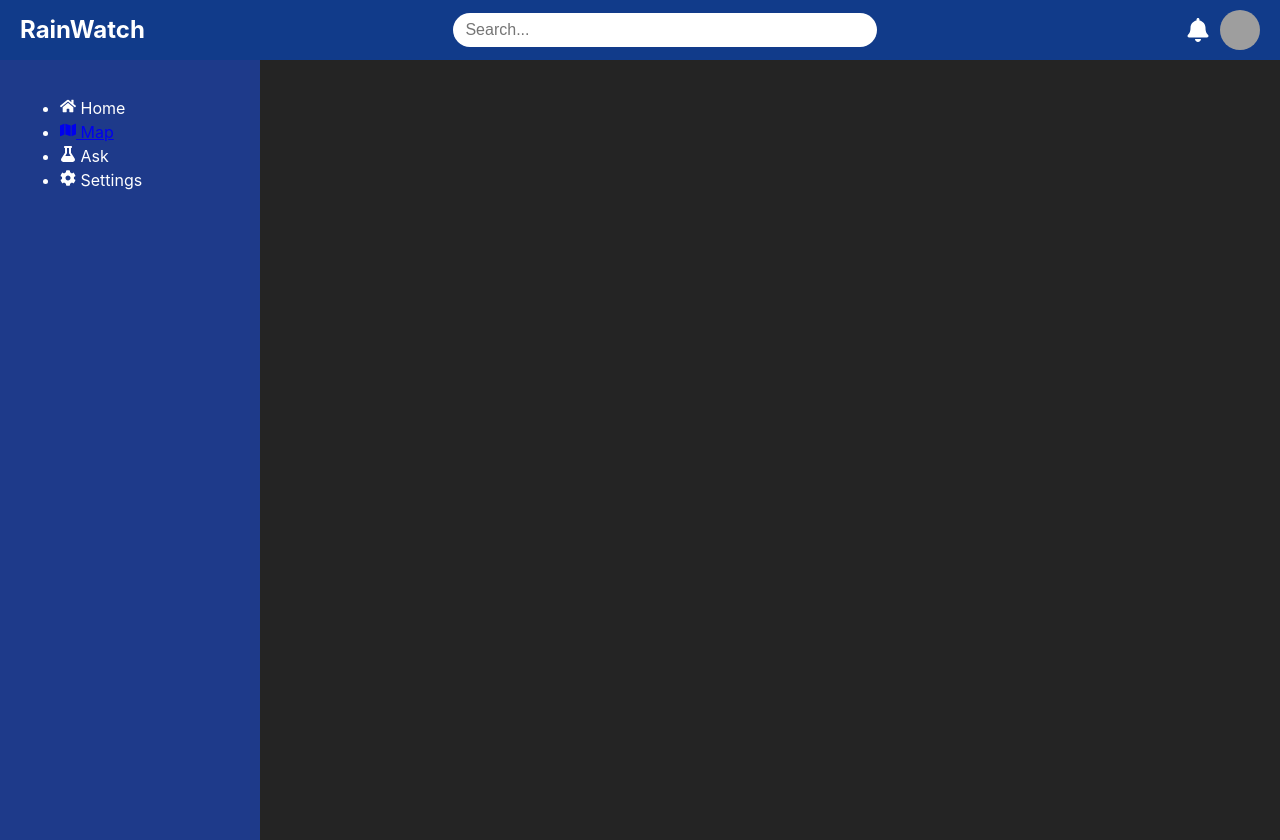
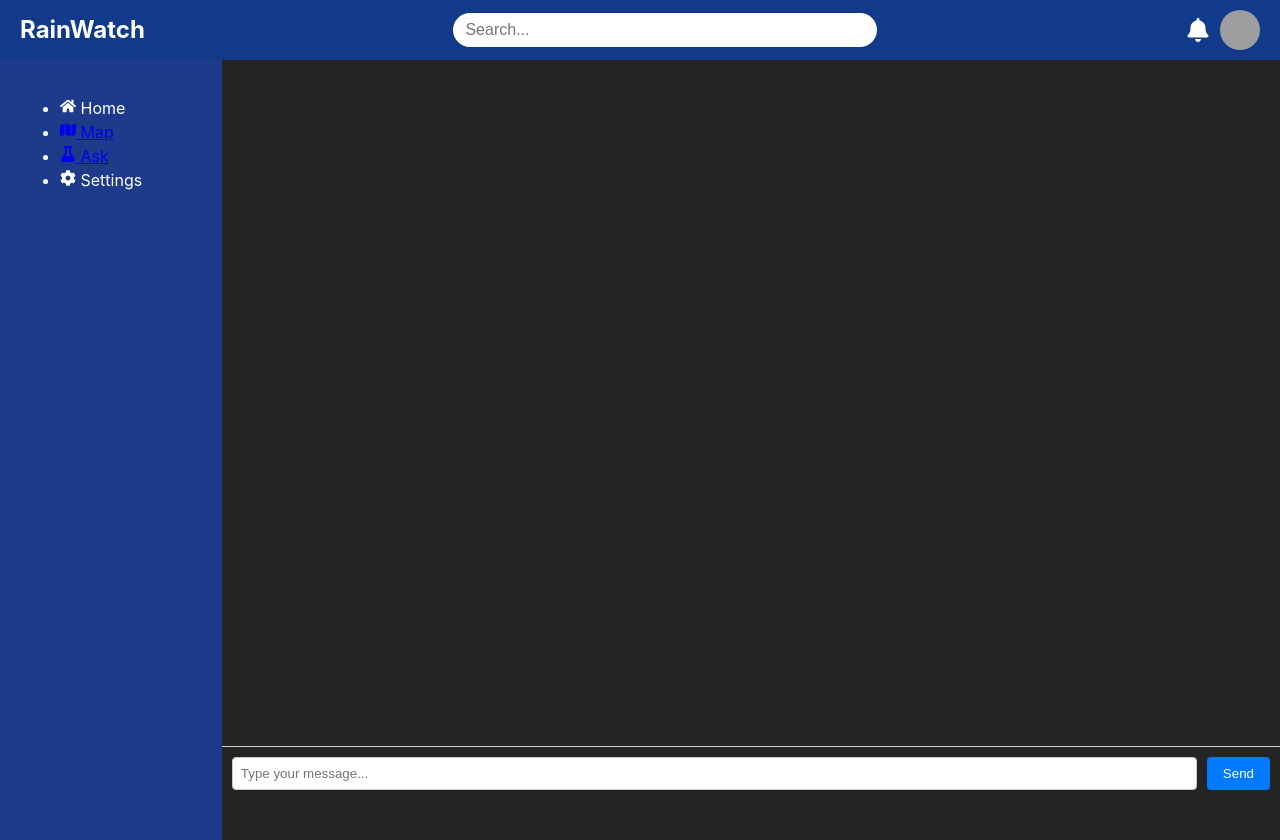
Before and after one commit to karanbhatia26/O-no-_HackSync25, a React (Vite) app in the folder Frontend/rainwatch/: page /chatbot in a window 1280 px wide. Built offline with nearby package versions, Linux system fonts and the light colour scheme; grey boxes are pictures that could not be loaded.

Commit message:
chatbot page

```diff
--- a/Frontend/rainwatch/src/App.jsx
+++ b/Frontend/rainwatch/src/App.jsx
@@ -4,6 +4,7 @@ import Navbar from "./components/Navbar";
 import Sidebar from "./components/Sidebar";
 import Dashboard from "./components/Dashboard";
 import FloodMap from "./components/FloodMap"; // Import FloodMap Component
+import Chatbot from "./components/Chatbot";
 import "./styles.css";
 
 function App() {
@@ -16,6 +17,7 @@ function App() {
           <Routes>
             <Route path="/" element={<Dashboard />} /> {/* Home Page (Dashboard) */}
             <Route path="/floodmap" element={<FloodMap />} /> {/* Flood Map Page */}
+            <Route path="/chatbot" element={<Chatbot />} /> {/* Add Chatbot route */}
           </Routes>
         </div>
       </div>
--- /dev/null
+++ b/Frontend/rainwatch/src/components/Chatbot.jsx
@@ -0,0 +1,61 @@
+import React, { useState } from 'react';
+import '../styles.css'; // Create a Chatbot.css file
+
+function Chatbot() {
+  const [messages, setMessages] = useState([]);
+  const [input, setInput] = useState('');
+
+  const handleInputChange = (e) => {
+    setInput(e.target.value);
+  };
+
+  const handleSendMessage = async () => {
+    if (input.trim() === '') return;
+
+    // Add user message to the chat
+    setMessages([...messages, { text: input, sender: 'user' }]);
+
+    // Clear input
+    setInput('');
+
+    // Simulate API call (replace with your actual API call)
+    try {
+      const response = await fetch('/api/chatbot', { // Replace with your API endpoint
+        method: 'POST',
+        headers: {
+          'Content-Type': 'application/json',
+        },
+        body: JSON.stringify({ message: input }),
+      });
+
+      const data = await response.json();
+      setMessages([...messages, { text: data.response, sender: 'bot' }]); // Add bot response
+    } catch (error) {
+      console.error('Error fetching chatbot response:', error);
+      setMessages([...messages, { text: 'Sorry, something went wrong.', sender: 'bot' }]);
+    }
+  };
+
+  return (
+    <div className="chatbot-container">
+      <div className="chat-messages">
+        {messages.map((message, index) => (
+          <div key={index} className={`message ${message.sender}`}>
+            {message.text}
+          </div>
+        ))}
+      </div>
+      <div className="chat-input">
+        <input
+          type="text"
+          value={input}
+          onChange={handleInputChange}
+          placeholder="Type your message..."
+        />
+        <button onClick={handleSendMessage}>Send</button>
+      </div>
+    </div>
+  );
+}
+
+export default Chatbot;
--- a/Frontend/rainwatch/src/components/Sidebar.jsx
+++ b/Frontend/rainwatch/src/components/Sidebar.jsx
@@ -11,7 +11,11 @@ const Sidebar = () => {
             <FaMap /> Map
           </Link>
         </li>
-        <li><FaFlask /> Ask</li>
+        <li>
+          <Link to="/chatbot"> {/* Link to Chatbot */}
+            <FaFlask /> Ask
+          </Link>
+        </li>
         <li><FaCog /> Settings</li>
       </ul>
     </aside>
--- a/Frontend/rainwatch/src/styles.css
+++ b/Frontend/rainwatch/src/styles.css
@@ -203,3 +203,56 @@ body {
 .data-forecast {
   margin-top: 20px;
 }
+
+.chatbot-container {
+  display: flex;
+  flex-direction: column;
+  height: 100%;
+  width: 100%; /* Take full width of its parent */
+}
+
+.chat-messages {
+  flex-grow: 1;
+  overflow-y: auto;
+  padding: 10px;
+}
+
+.message {
+  padding: 8px 12px;
+  margin-bottom: 8px;
+  border-radius: 8px;
+  max-width: 70%;
+}
+
+.message.user {
+  background-color: #dcf8c6;
+  align-self: flex-end;
+}
+
+.message.bot {
+  background-color: #e5e5ea;
+  align-self: flex-start;
+}
+
+.chat-input {
+  display: flex;
+  padding: 10px;
+  border-top: 1px solid #ccc;
+}
+
+.chat-input input {
+  flex-grow: 1;
+  padding: 8px;
+  border: 1px solid #ccc;
+  border-radius: 4px;
+  margin-right: 10px;
+}
+
+.chat-input button {
+  padding: 8px 16px;
+  background-color: #007bff;
+  color: white;
+  border: none;
+  border-radius: 4px;
+  cursor: pointer;
+}
```
